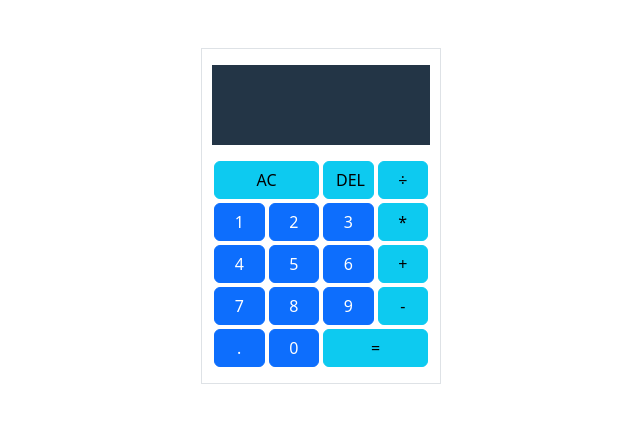
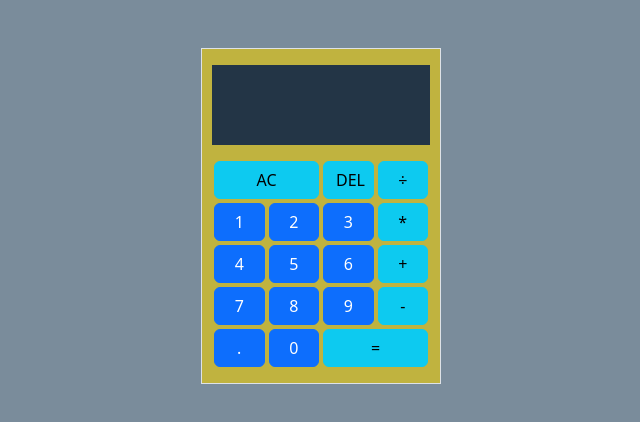
Before and after one commit to Sahil5111/JsCalculator, a plain HTML site: page calculator/index.html in a window 1280 px wide. Shown: the whole page, without its empty margins (319-959 px from the left). Drawn offline with nearby package versions, Linux system fonts and the light colour scheme.

Commit message:
added background color

```diff
--- a/calculator/style.css
+++ b/calculator/style.css
@@ -6,6 +6,7 @@
 
 .container-sm {
     width: 15em;
+    background-color: #C0B33F;
 }
 
 button {
@@ -35,3 +36,7 @@ button {
 .btns {
     padding-bottom: 1em;
 }
+
+body{
+    background-color: rgb(122, 140, 155);
+}
```
